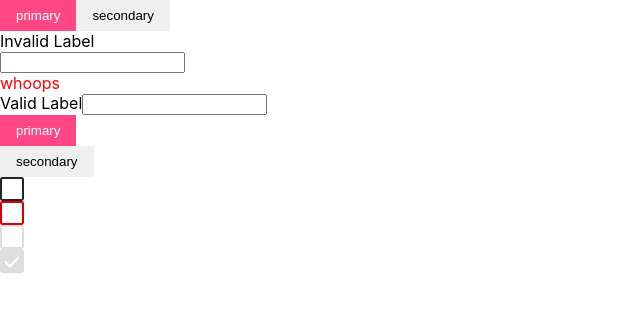
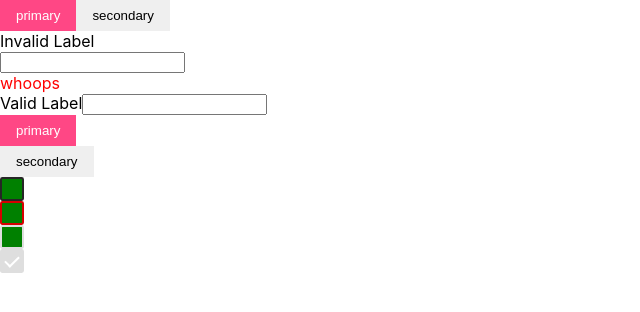
Before and after one commit to rangle/storybook-react-learner, a React (Create React App) app: page / in a window 1280 px wide. Shown: the top 312 px of the page, without its empty margins (0-640 px from the left). Built offline with nearby package versions, Linux system fonts and the light colour scheme.

Commit message:
changed background color of checkbox to green

```diff
--- a/src/components/CheckBox/CheckBox.js
+++ b/src/components/CheckBox/CheckBox.js
@@ -13,14 +13,14 @@ const Input = styled.input.attrs({ type: 'checkbox' })`
   height: 24px;
   border: 2px solid #262626;
   border-radius: 0.15em;
-  background-color: white;
+  background-color: green;
 
   ${props => console.log(props.isSelected)}
 
   ${props =>
     props.isSelected && !props.isInvalid &&
     `
-      background-color: purple;
+      background-color: black;
       border: 2px solid black;
 
       &:checked::before {
```
